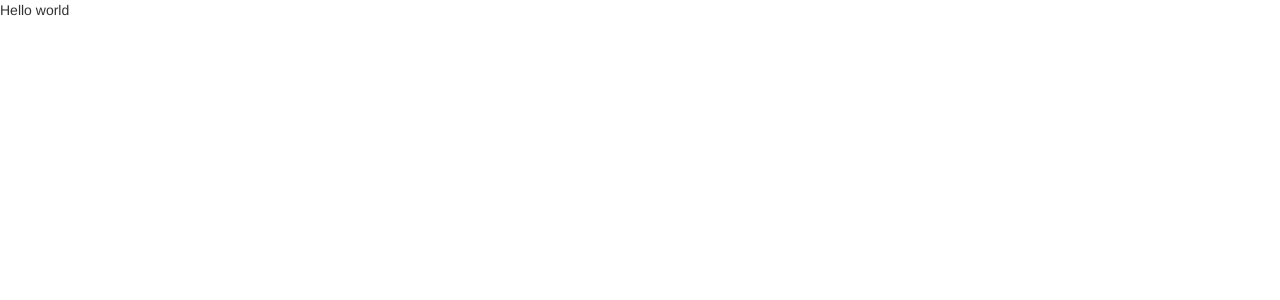
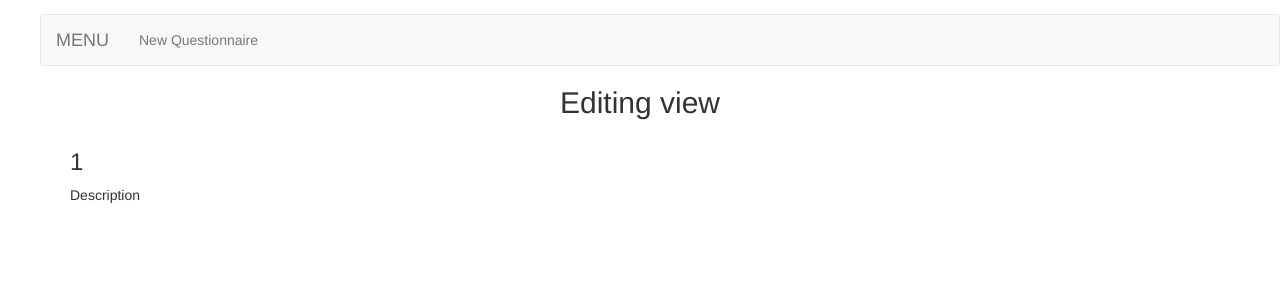
Before and after one commit to tristanhamel/interview-notes, a React app: page /#/edit/1 in a window 1280 px wide. Shown: the top 300 px of the page. Built offline with nearby package versions, Linux system fonts and the light colour scheme.

Commit message:
basic routing

```diff
--- a/package.json
+++ b/package.json
@@ -6,6 +6,7 @@
   "author": "https://github.com/tristanhamel",
   "license": "MIT",
   "dependencies": {
+    "prop-types": "^15.5.10",
     "react": "^15.5.4",
     "react-dom": "^15.5.4",
     "react-router": "^4.1.1",
--- a/src/App.js
+++ b/src/App.js
@@ -1,12 +1,20 @@
 import React from 'react';
 import ReactDOM from 'react-dom';
-import { BrowserRouter } from 'react-router-dom';
+import { HashRouter } from 'react-router-dom';
 
-import { routes } from './config/routes';
+import { Menu } from './components/Menu';
+import { Main } from './components/Main';
 
-ReactDOM.render(
-  (<BrowserRouter>
-    {routes}
-   </BrowserRouter>),
-  document.getElementById('app')
+const App = () => (
+  <div className="main-container">
+    <Menu />
+    <Main/>
+  </div>
 );
+
+ReactDOM.render((
+  <HashRouter>
+    <App />
+   </HashRouter>
+  ),document.getElementById('app')
+);
--- /dev/null
+++ b/src/components/EditQuestionnaire.js
@@ -0,0 +1,31 @@
+import React from 'react';
+import PropTypes from 'prop-types';
+
+export class EditQuestionnaire extends React.Component {
+  constructor(props) {
+    super(props);
+
+    // take the title from url param or set default
+    this.state = {
+      title: this.props.match.params.title || 'Title',
+      description: 'Description'
+    } ;
+  }
+
+  render () {
+    return (
+      <edit-questionnaire>
+        <h2 className="text-center">
+          Editing view
+        </h2>
+        <div className="container">
+          <h3>{this.state.title}</h3>
+          <p>{this.state.description}</p>
+        </div>
+      </edit-questionnaire>
+    );
+  }
+}
+EditQuestionnaire.propTypes = {
+  match: PropTypes.object
+};
--- a/src/components/Home.js
+++ b/src/components/Home.js
@@ -2,8 +2,12 @@ import React from 'react';
 
 export class Home extends React.Component {
   render() {
-    return <h2 className="text-center">
-      My app is here
-    </h2>;
+    return (
+      <home>
+        <h2 className="text-center">
+          My app is here
+        </h2>
+      </home>
+    );
   }
 }
--- a/src/components/Main.js
+++ b/src/components/Main.js
@@ -1,9 +1,16 @@
 import React from 'react';
+import { Switch, Route } from 'react-router-dom';
 
-export class Main extends React.Component{
+import { Home } from './Home';
+import { EditQuestionnaire } from './EditQuestionnaire';
+
+export class Main extends React.Component {
   render() {
-    return <div>
-      Hello world
-    </div>;
+    return (
+      <Switch>
+        <Route exact path="/" component={Home}></Route>
+        <Route path="/edit/:title?" component={EditQuestionnaire}></Route>
+      </Switch>
+    );
   }
 }
--- /dev/null
+++ b/src/components/Menu.js
@@ -0,0 +1,29 @@
+import React from 'react';
+import { Link } from 'react-router-dom';
+
+export class Menu extends React.Component {
+  render() {
+    return (
+      <menu>
+        <nav className="navbar navbar-default" role="navigation">
+          <div className="container-fluid">
+            <div className="navbar-header">
+              <Link to="/" className="navbar-brand">MENU</Link>
+            </div>
+
+            <div className="collapse navbar-collapse">
+              <ul className="nav navbar-nav">
+                <li>
+                  <Link to="/edit">
+                    New Questionnaire
+                    <span className="sr-only">(current)</span>
+                  </Link>
+                </li>
+              </ul>
+            </div>
+          </div>
+        </nav>
+      </menu>
+    );
+  }
+}
--- a/src/config/routes.js
+++ b/src/config/routes.js
@@ -1,11 +1,12 @@
 import React from 'react';
-import { Route } from 'react-router-dom';
+import { Switch, Route } from 'react-router-dom';
 
 import { Main } from '../components/Main';
-import { Home } from '../components/Home';
+import { EditQuestionnaire } from '../components/EditQuestionnaire';
 
 export const routes = (
-  <Route path="/" component={Main}>
-
-  </Route>
+  <Switch>
+    <Route path="/" component={Main}></Route>
+    <Route path="/edit-questionnaire" component={EditQuestionnaire}></Route>
+  </Switch>
 );
```
Also changed, not shown: 1 other file (tests, documents, lock files or other folders).
